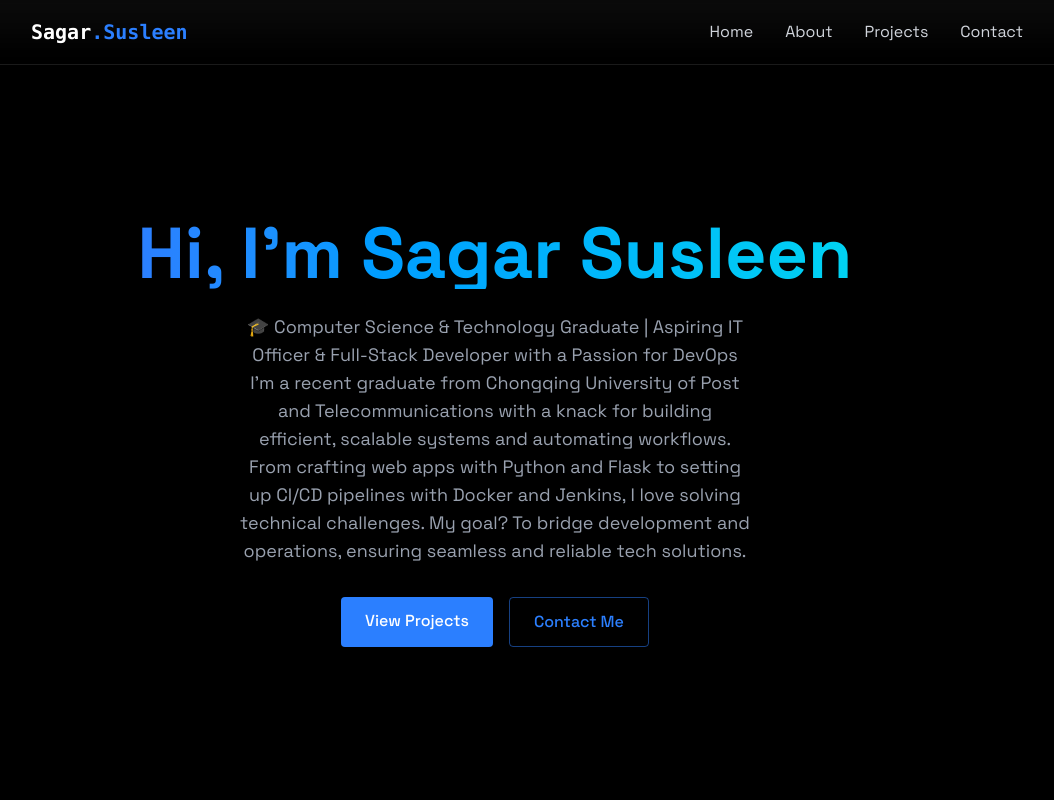
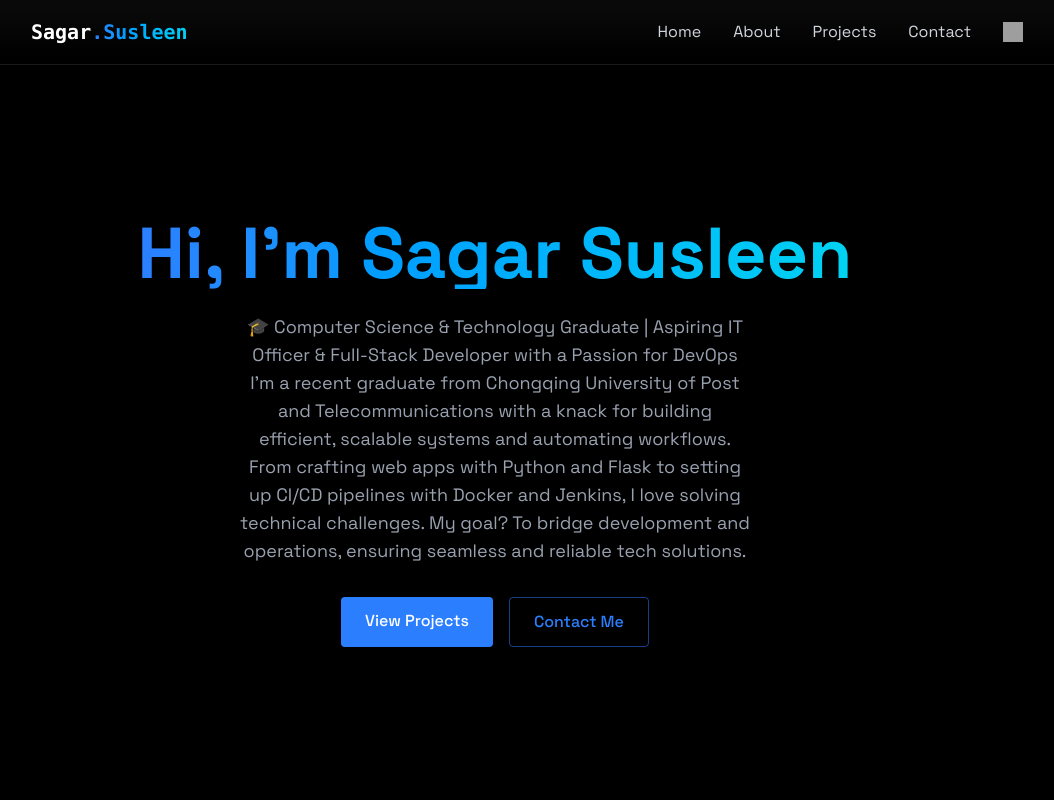
Before and after one commit to Kamoe7/My-Portfolio, a React (Vite) app: page / in a window 1280 px wide. Shown: the top 800 px of the page, without its empty margins (145-1199 px from the left). Built offline with nearby package versions, Linux system fonts and the light colour scheme; no server answers; grey boxes are pictures that could not be loaded.

Commit message:
added github icon

```diff
--- a/src/components/Navbar.jsx
+++ b/src/components/Navbar.jsx
@@ -1,4 +1,6 @@
 import { useEffect } from "react";
+import Github from "../assets/hub.png";
+
 
 export const Navbar = ( {menuOpen,setMenuOpen}) =>{
 
@@ -13,7 +15,7 @@ export const Navbar = ( {menuOpen,setMenuOpen}) =>{
                 <div className="flex justify-between items-center h-16">
                     <a href="#home" className="font-mono text-xl font-bold text-white">
                         {" "}
-                        Sagar<span className="text-blue-500">.Susleen</span>{" "}
+                        Sagar<span className="bg-gradient-to-r from-blue-500 to-cyan-400 bg-clip-text text-transparent">.Susleen</span>{" "}
                     </a>
 
                     <div className="w-10 h-5 relative cursor-pointer z-40 md:hidden"
@@ -36,6 +38,12 @@ export const Navbar = ( {menuOpen,setMenuOpen}) =>{
                         <a href="#projects" className="text-gray-300 hover:text-white transition-colors">Projects</a>
 
                         <a href="#contact" className="text-gray-300 hover:text-white transition-colors">Contact</a>
+
+                        <a href="https://github.com/Kamoe7">
+                                <img src={Github} alt="github" className="h-5 w-5"/>
+                        </a>
+
+
                 </div>
 
                 </div>
```
